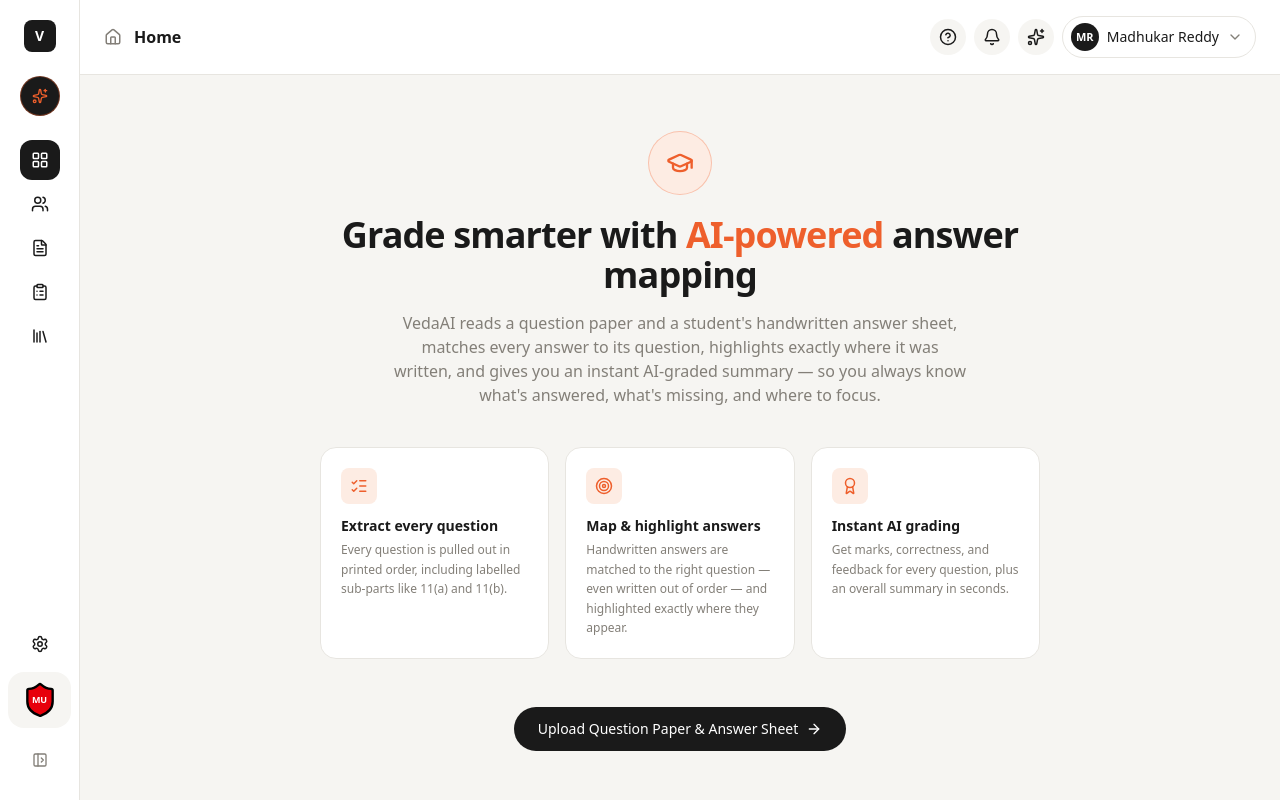
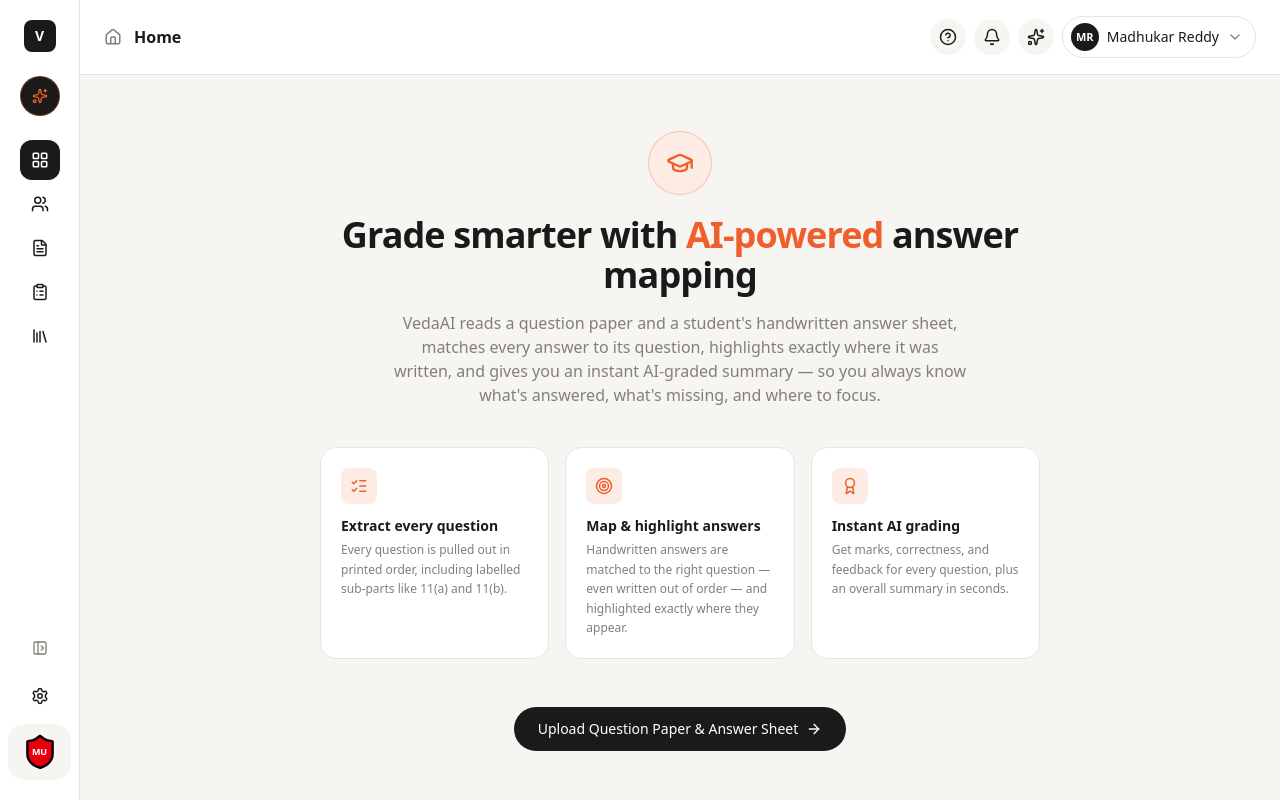
Before and after one commit to BUNNY260504/vedaai-assessment-mapper, a React (Vite) app in the folder client/: page / in a window 1280 px wide. Both pictures are taken after a click on the button 217 px from the left and 36 px from the top of the page. Built offline with nearby package versions, Linux system fonts and the light colour scheme.

Commit message:
Move collapsed-sidebar expand button above Settings
Previously it sat after the school badge, at the very bottom of the
rail. Now it's the first item in the bottom-anchored footer block,
directly above Settings.

```diff
--- a/client/src/components/Shell.jsx
+++ b/client/src/components/Shell.jsx
@@ -72,7 +72,7 @@
   );
 }
 
-function NavContent({ collapsed, pathname, onNavigate }) {
+function NavContent({ collapsed, pathname, onNavigate, onToggleCollapse }) {
   return (
     <>
       <button
@@ -119,6 +119,15 @@
       </nav>
 
       <div className="mt-auto pt-4">
+        {collapsed && (
+          <button
+            onClick={onToggleCollapse}
+            className="w-10 h-10 mx-auto mb-2 flex items-center justify-center rounded-md text-muted hover:bg-surface hover:text-ink transition"
+            aria-label="Expand sidebar"
+          >
+            <PanelLeftOpen size={16} />
+          </button>
+        )}
         <div
           title={collapsed ? "Settings" : undefined}
           className={`flex items-center rounded-xl text-sm font-bold text-ink hover:bg-surface/70 cursor-pointer mb-2 ${
@@ -202,16 +211,11 @@
             </button>
           )}
         </div>
-        <NavContent collapsed={collapsed} pathname={location.pathname} />
-        {collapsed && (
-          <button
-            onClick={() => setCollapsed((c) => !c)}
-            className="mt-3 w-10 h-10 mx-auto shrink-0 flex items-center justify-center rounded-md text-muted hover:bg-surface hover:text-ink transition"
-            aria-label="Expand sidebar"
-          >
-            <PanelLeftOpen size={16} />
-          </button>
-        )}
+        <NavContent
+          collapsed={collapsed}
+          pathname={location.pathname}
+          onToggleCollapse={() => setCollapsed((c) => !c)}
+        />
       </aside>
 
       {drawerOpen && (
```
